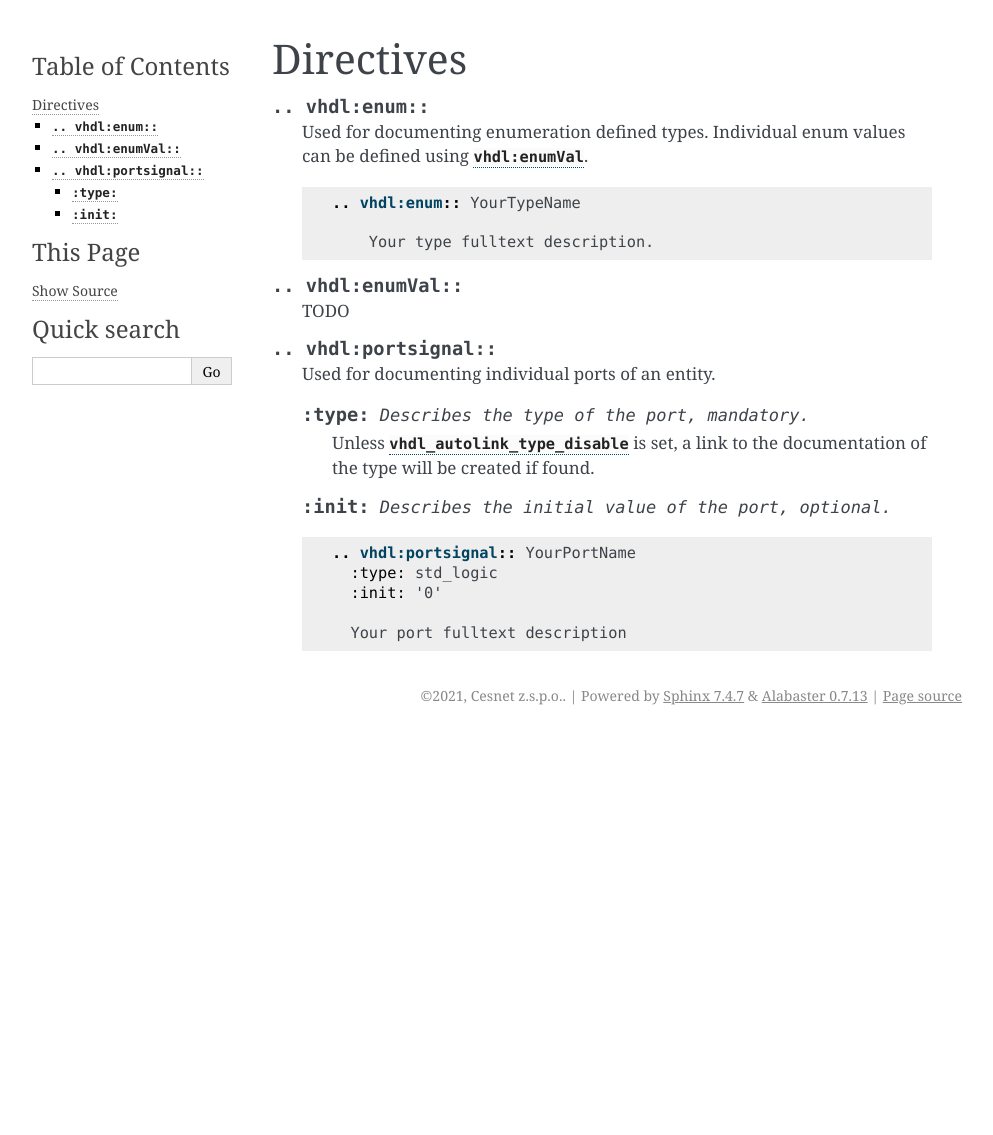
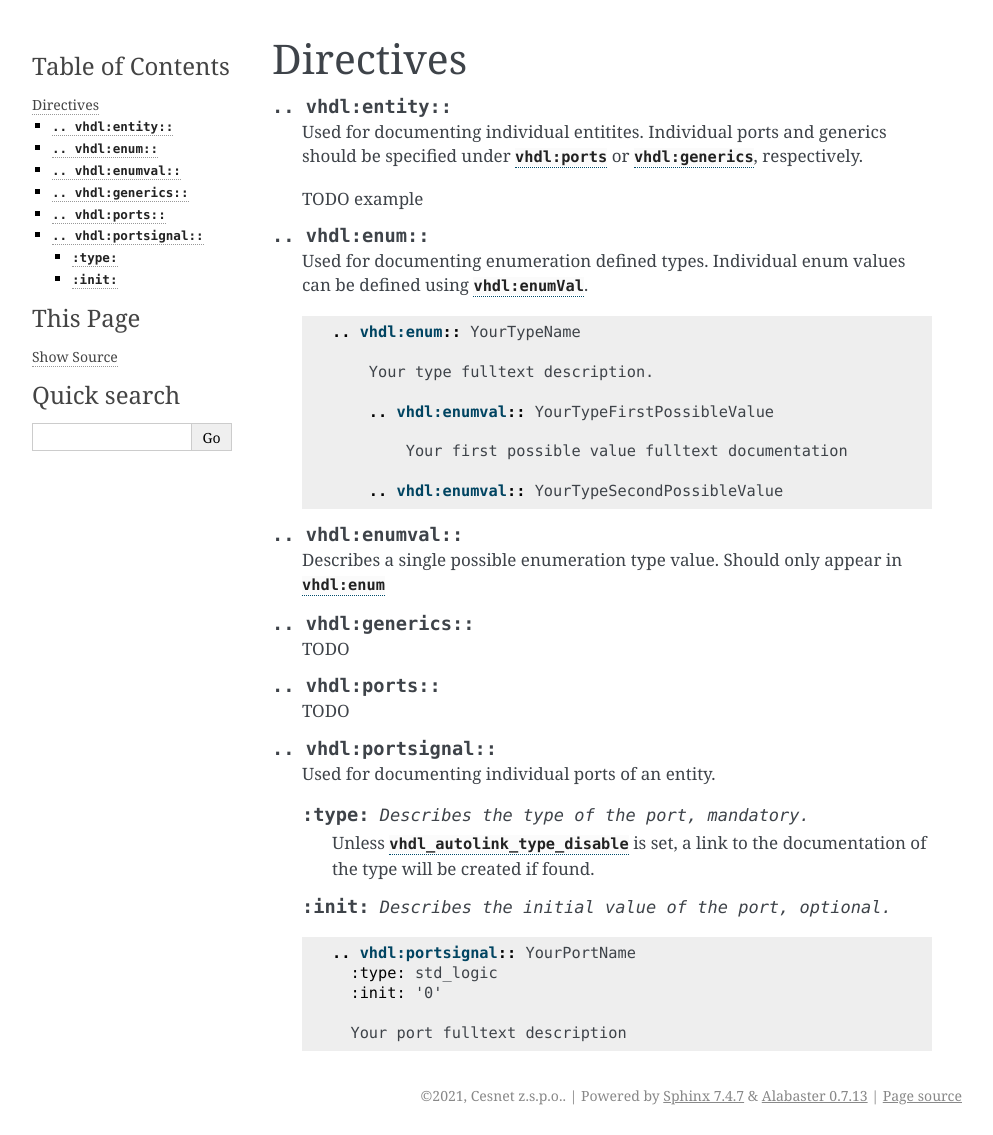
Before and after one commit to CESNET/sphinx-vhdl, a Sphinx documentation site: the page built from doc/source/directives_detailed.rst, in a window 1280 px wide. Shown: the whole page, without its empty margins (148-1141 px from the left). Built offline with Sphinx 7.4.7, drawn with Linux system fonts in a browser that asks for light colours; before the commit the page ends 900 px from its top, so only the background shows below that.

Commit message:
Implemented enumval, added entity

```diff
--- a/doc/source/directives_detailed.rst
+++ b/doc/source/directives_detailed.rst
@@ -1,10 +1,18 @@
 Directives
 ==========
+
+.. rst:directive:: vhdl:entity
+
+    Used for documenting individual entitites. Individual ports and generics
+    should be specified under :rst:dir:`vhdl:ports` or
+    :rst:dir:`vhdl:generics`, respectively.
+
+    TODO example
 
 .. rst:directive:: vhdl:enum
 
     Used for documenting enumeration defined types. Individual enum values can
-    be defined using :rst:dir:`vhdl:enumVal <vhdl:enumVal>`.
+    be defined using :rst:dir:`vhdl:enumVal <vhdl:enumval>`.
 
     .. code-block:: rst
 
@@ -12,7 +20,22 @@ Directives
 
             Your type fulltext description.
 
-.. rst:directive:: vhdl:enumVal
+            .. vhdl:enumval:: YourTypeFirstPossibleValue
+
+                Your first possible value fulltext documentation
+
+            .. vhdl:enumval:: YourTypeSecondPossibleValue
+
+.. rst:directive:: vhdl:enumval
+
+    Describes a single possible enumeration type value. Should only appear in
+    :rst:dir:`vhdl:enum`
+
+.. rst:directive:: vhdl:generics
+
+    TODO
+
+.. rst:directive:: vhdl:ports
 
     TODO
 
--- a/doc/source/index.rst
+++ b/doc/source/index.rst
@@ -23,8 +23,9 @@ Recognized directives
 ================================== ==================================
 Directive                          Description
 ================================== ==================================
-``vhdl:enum``                      Enumeration-defined type. :rst:dir:`Example <vhdl:enum>`
-``vhdl:portsignal``                A port of an entity. :rst:dir:`Example <vhdl:portsignal>`
+:rst:dir:`vhdl:entity`             A single entity.
+:rst:dir:`vhdl:enum`               Enumeration-defined type.
+:rst:dir:`vhdl:portsignal`         A port of an entity.
 ================================== ==================================
 
 
```
Also changed, not shown: 1 other file.
